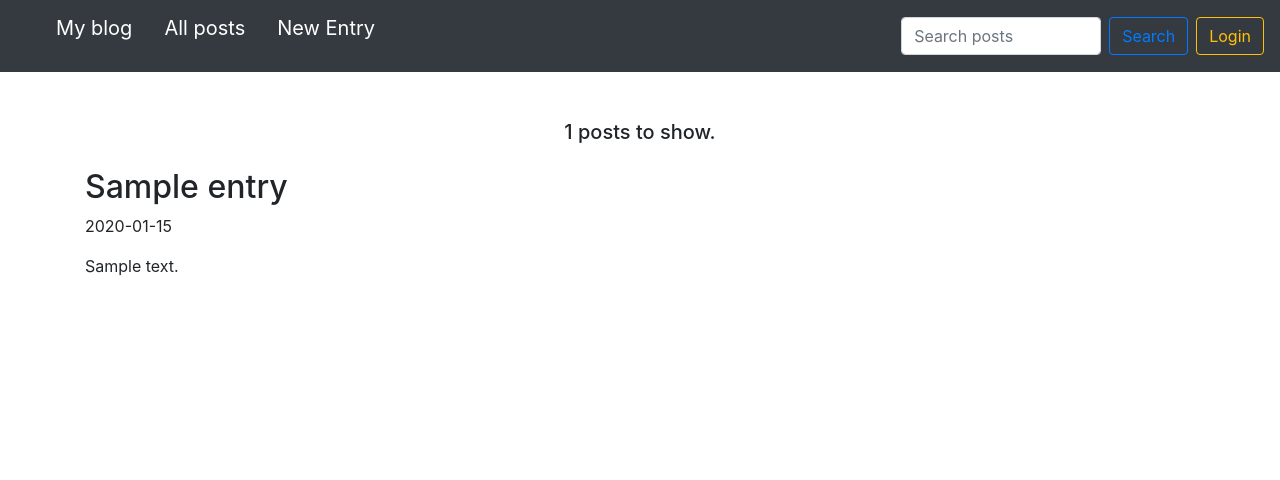
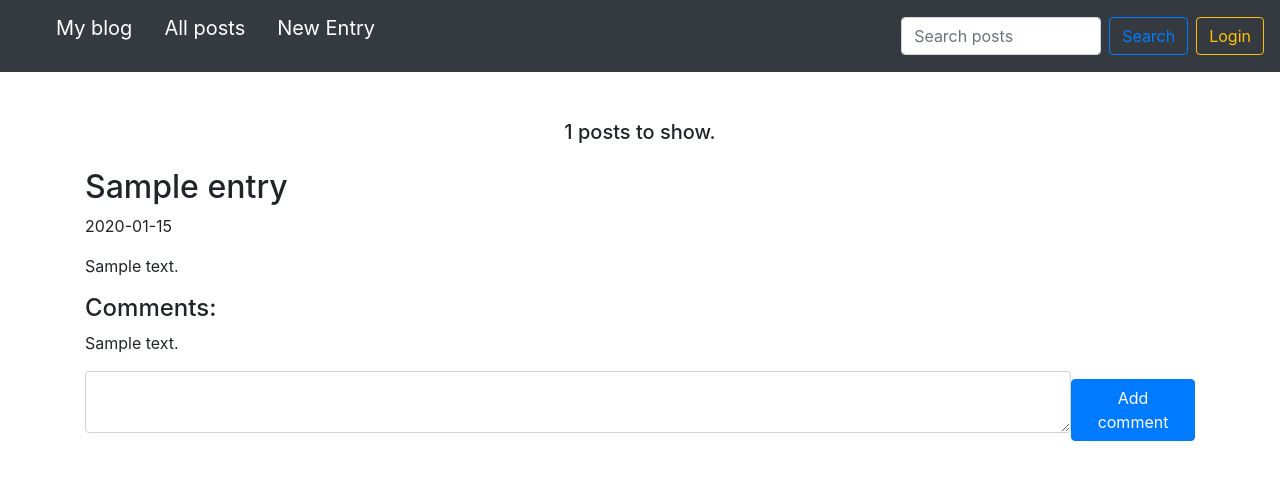
Before and after one commit to PedroPLCode/blog.py, a Flask app: page / in a window 1280 px wide. Shown: the top 480 px of the page. Run offline with Flask 3, Linux system fonts and the light colour scheme; tables that the repository leaves empty hold one stand-in row (values such as "Sample post"); some libraries are stand-ins or nearby versions.

Commit message:
Add models.Comments

```diff
--- a/blog/forms.py
+++ b/blog/forms.py
@@ -10,6 +10,10 @@ class EntryForm(FlaskForm):
     is_published = BooleanField('Is Published?')
 
 
+class CommentForm(FlaskForm):
+    content = TextAreaField('Content', validators=[DataRequired()])
+
+
 class LoginForm(FlaskForm):
     username = StringField('Username', validators=[DataRequired()])
     password = PasswordField('Password', validators=[DataRequired()])
--- a/blog/routes.py
+++ b/blog/routes.py
@@ -1,9 +1,10 @@
 from flask import render_template, request, redirect, url_for, session, flash, g
 from blog import app
-from blog.models import Entry
-from blog.forms import EntryForm
+from blog.models import Entry, Comment
+from blog.forms import EntryForm, CommentForm
 from blog.utils import (create_or_edit_post,
-                        delete_post,
+                        create_comment,
+                        delete_item,
                         search_posts_by_search_query_and_is_published
                         )
 from blog.forms import LoginForm
@@ -32,8 +33,12 @@ def inject_template_name():
 @app.route('/')
 def homepage_view():
     all_posts = Entry.query.filter_by(is_published=True).order_by(Entry.creation_date.desc())
+    all_comments = Comment.query.all()
+    add_comment_form = CommentForm()
     return render_template("homepage.html",
                            all_posts=all_posts,
+                           all_comments=all_comments,
+                           form=add_comment_form,
                            counter=all_posts.count()
                            )
 
@@ -83,6 +88,22 @@ def create_new_entry():
                            errors=errors)
 
 
+@app.route("/new-comment/<int:post_id>", methods=["POST"])
+def create_new_comment(post_id):
+    form = CommentForm()
+    if form.validate_on_submit():
+        create_comment(post_id, form=form)
+    return redirect(url_for("homepage_view"))
+
+
+@app.route("/delete-comment/<int:comment_id>", methods=["GET", "POST"])
+@login_required
+def delete_comment(comment_id):
+    comment_to_delete = Comment.query.filter_by(id=comment_id).first_or_404()
+    delete_item(comment_to_delete)
+    return redirect(url_for("homepage_view"))
+
+
 @app.route("/edit-post/<int:entry_id>", methods=["GET", "POST"])
 @login_required
 def edit_entry(entry_id):
@@ -106,7 +127,7 @@ def edit_entry(entry_id):
 def delete_entry(entry_id):
     homepage = request.form.get("homepage") == "true"
     post_to_delete = Entry.query.filter_by(id=entry_id).first_or_404()
-    delete_post(post_to_delete)
+    delete_item(post_to_delete)
     return redirect(url_for("homepage_view" if homepage else "list_drafts"))
 
 
--- a/blog/templates/homepage.html
+++ b/blog/templates/homepage.html
@@ -46,6 +46,38 @@
   <p>
     {{ post.content}}
   </p>
+
+  <h4>Comments:</h4>
+
+  {% if post.comments %}
+  {% for comment in post.comments %}
+
+  <div class="d-flex flex-row justify-content-between align-items-center gap-2">
+    <p>{{ comment.content }}</p>
+    {% if session.logged_in %}
+    <form class="mr-2" action="/delete-comment/{{ comment.id }}" method="POST">
+      <input type="hidden" name="homepage" value="true">
+      <button type="submit" class="btn btn-outline-danger btn-lg">
+        <svg xmlns="http://www.w3.org/2000/svg" width="16" height="16" fill="currentColor" class="bi bi-trash" viewBox="0 0 16 16">
+          <path d="M5.5 5.5A.5.5 0 0 1 6 6v6a.5.5 0 0 1-1 0V6a.5.5 0 0 1 .5-.5m2.5 0a.5.5 0 0 1 .5.5v6a.5.5 0 0 1-1 0V6a.5.5 0 0 1 .5-.5m3 .5a.5.5 0 0 0-1 0v6a.5.5 0 0 0 1 0z"/>
+          <path d="M14.5 3a1 1 0 0 1-1 1H13v9a2 2 0 0 1-2 2H5a2 2 0 0 1-2-2V4h-.5a1 1 0 0 1-1-1V2a1 1 0 0 1 1-1H6a1 1 0 0 1 1-1h2a1 1 0 0 1 1 1h3.5a1 1 0 0 1 1 1zM4.118 4 4 4.059V13a1 1 0 0 0 1 1h6a1 1 0 0 0 1-1V4.059L11.882 4zM2.5 3h11V2h-11z"/>
+        </svg>
+      </button>
+    </form>
+    {% endif %}
+  </div>
+
+  {% endfor %}
+  {% endif %}
+
+  <form class="d-flex flex-row justify-content-between align-items-center gap-2 mb-5" action="/new-comment/{{ post.id }}" method="POST">
+    {{form.hidden_tag()}}
+      <div class="form-group">
+        {{ form.content(class_="form-control", cols="100", rows="2") }}
+      </div>
+      <button type="submit" class="btn btn-primary">Add comment</button>
+  </form>
+
 </div>
 
 {% endfor %}
```
Also changed, not shown: blog/models.py (+8 -8 lines), blog/utils.py (+13 -4 lines), migrations/versions/add234116ffb_.py (added, +35 -0 lines), blog.db.
